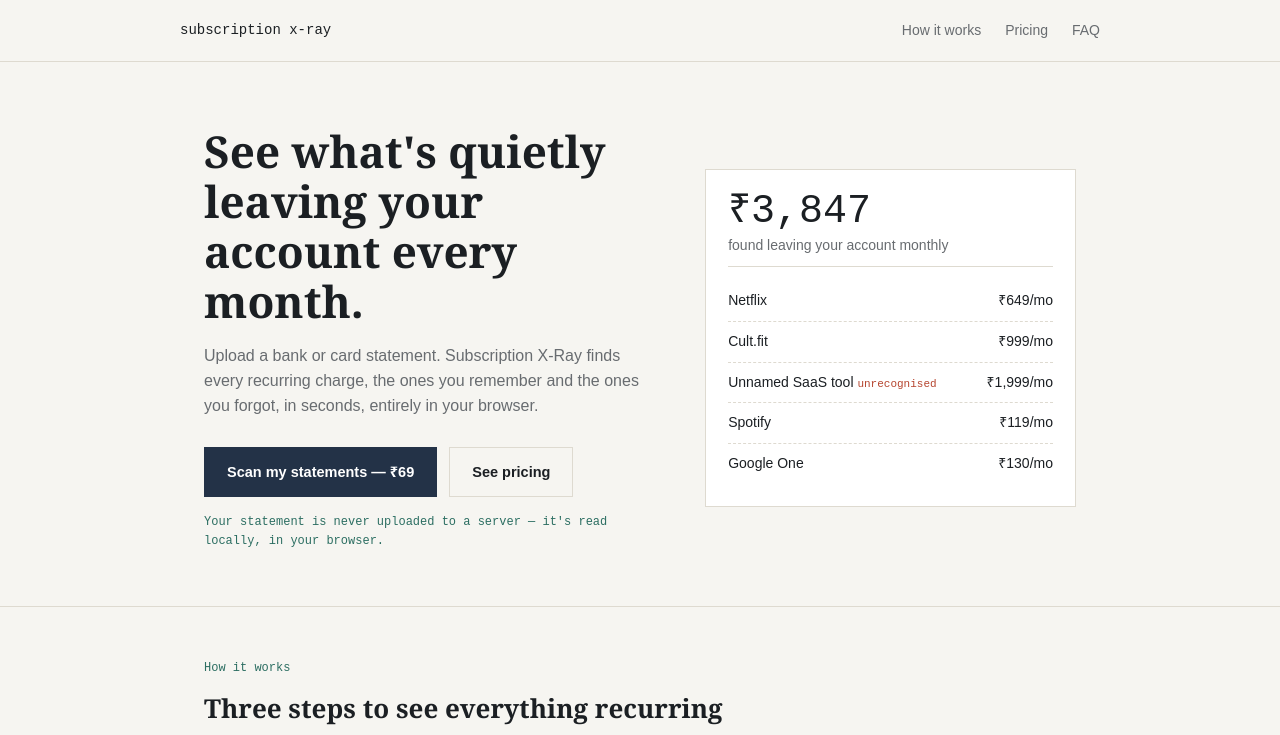
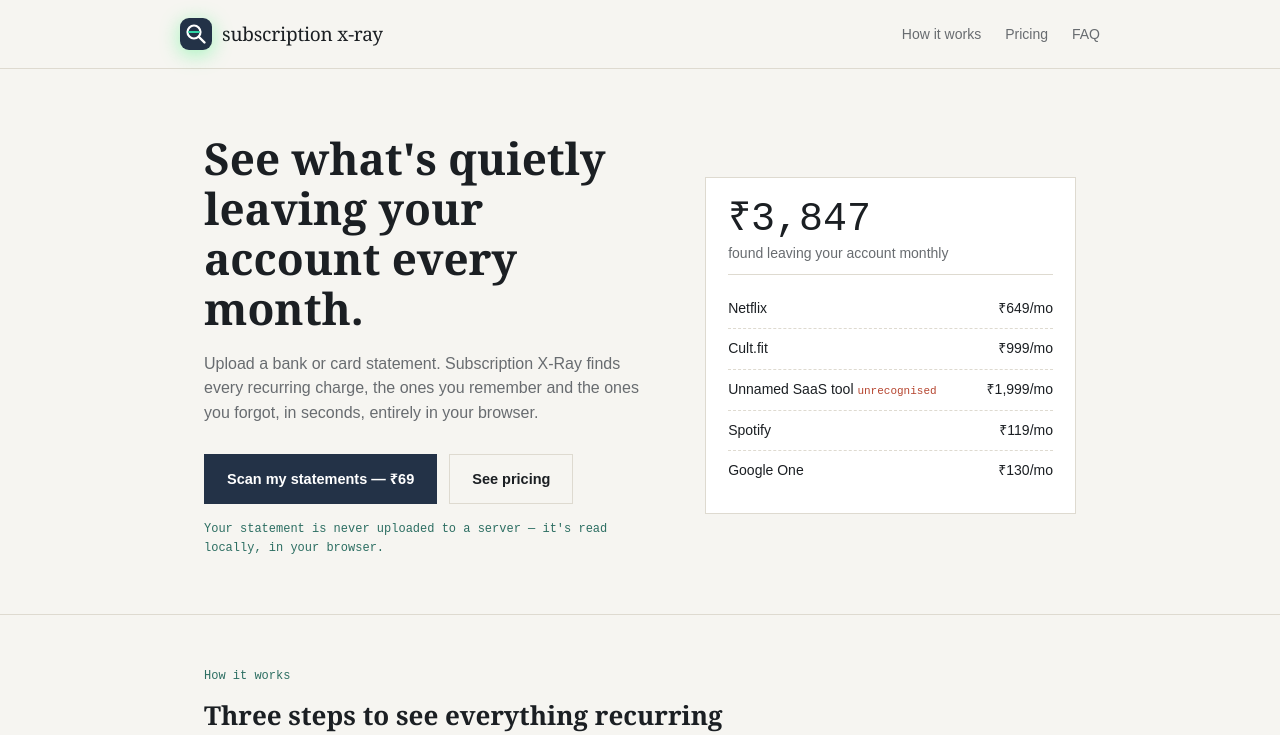
Before and after one commit to Rayyankhaan/subscription-x-ray, a Next.js app: page / in a window 1280 px wide. Shown: the top 735 px of the page. Built offline with nearby package versions, Linux system fonts and the light colour scheme.

Commit message:
new logo

```diff
--- a/app/globals.css
+++ b/app/globals.css
@@ -121,3 +121,10 @@ footer{padding:32px 24px;font-size:13px;color:var(--muted);text-align:center}
 .footer-links{display:flex;gap:18px;justify-content:center;margin-top:10px;flex-wrap:wrap}
 .footer-links a{font-size:13px;color:var(--muted);text-decoration:none}
 .footer-links a:hover{color:var(--ink)}
+
+/* ===== logo ===== */
+.logo{display:inline-flex;align-items:center;gap:10px;text-decoration:none;color:var(--ink)}
+.logo svg{flex-shrink:0;filter:drop-shadow(0 4px 10px rgba(3, 245, 84, 0.35))}
+.logo-text{font-family:Georgia,serif;font-size:19px;font-weight:500;letter-spacing:-.01em;line-height:1}
+.logo-text b{font-weight:700;color:#2C6E62;background:linear-gradient(transparent 62%,rgba(47,213,166,.35) 62%);padding:0 2px}
+.logo:hover .logo-text b{background:linear-gradient(transparent 62%,rgba(47,213,166,.6) 62%)}
--- a/app/page.tsx
+++ b/app/page.tsx
@@ -5,7 +5,15 @@ export default function Home() {
     <>
       <nav>
         <div className="wrap navrow">
-          <div className="brand">subscription x-ray</div>
+          <Link href="/" className="logo" aria-label="Subscription X-Ray home">
+            <svg width="32" height="32" viewBox="0 0 32 32" fill="none" aria-hidden="true">
+              <rect width="32" height="32" rx="9" fill="#233247" />
+              <circle cx="14" cy="14" r="6.5" stroke="#fff" strokeWidth="2.2" />
+              <path d="M19 19l5.5 5.5" stroke="#fff" strokeWidth="2.4" strokeLinecap="round" />
+              <path d="M9 14h10" stroke="#2FD5A6" strokeWidth="2" strokeLinecap="round" />
+            </svg>
+            <span className="logo-text">subscription x-ray</span>
+          </Link>
           <div className="navlinks">
             <a href="#how">How it works</a>
             <a href="#pricing">Pricing</a>
```
